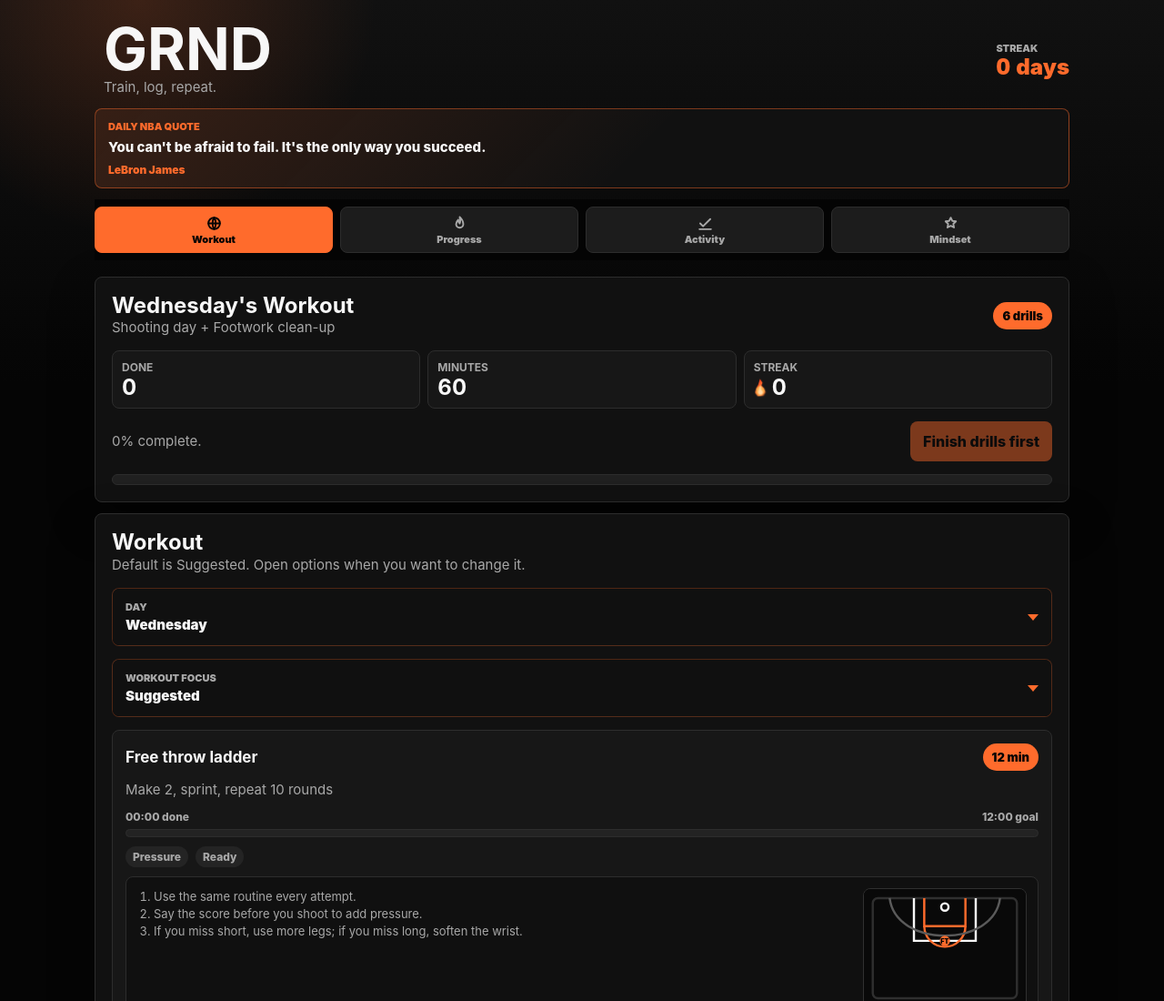
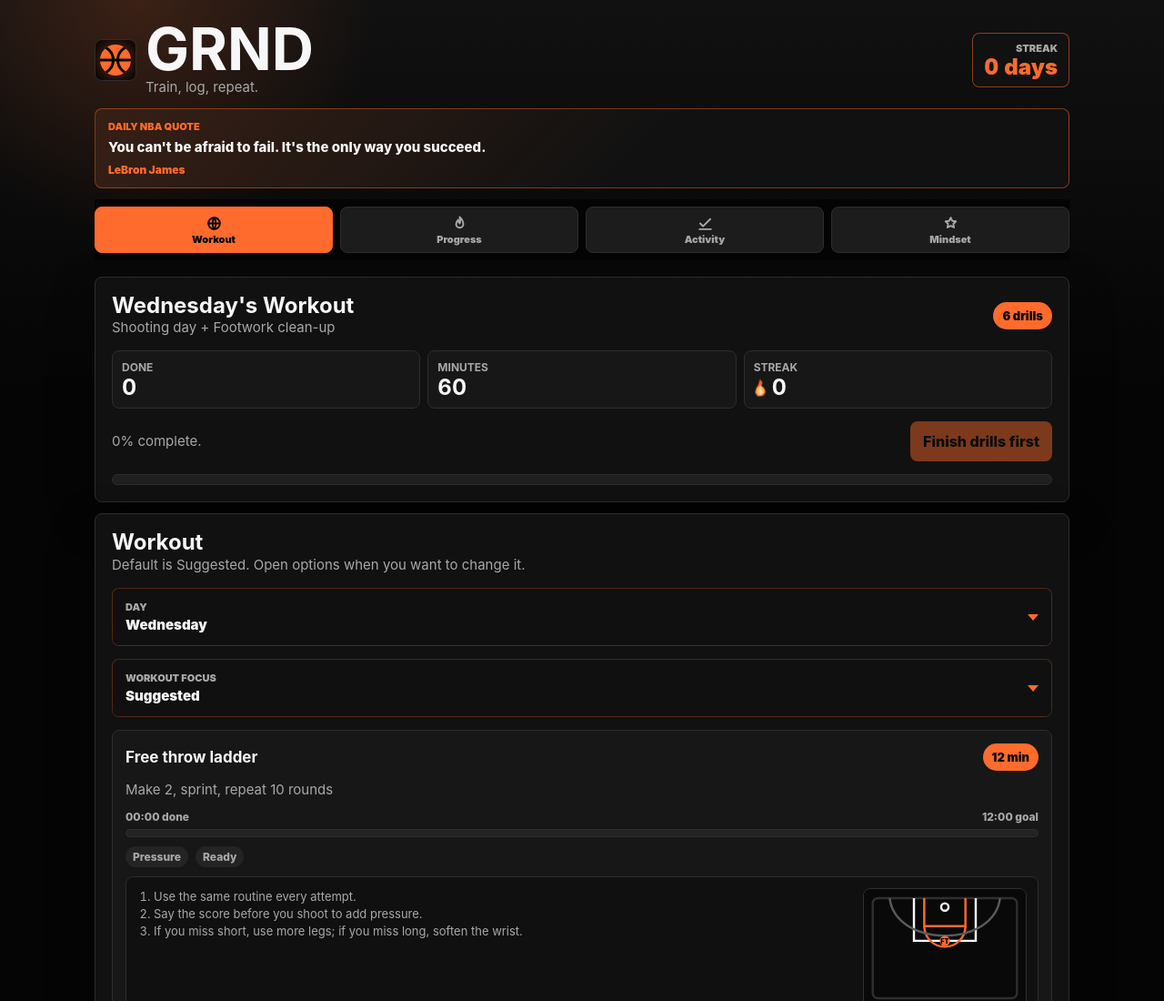
Before and after one commit to chrexddsfyh-ui/basketball, a plain HTML site: page index.html in a window 1280 px wide. Shown: the top 1100 px of the page at 91% size. Drawn offline with Linux system fonts and the light colour scheme.

Commit message:
Update index.html

```diff
--- a/index.html
+++ b/index.html
@@ -150,8 +150,6 @@
       transform: translateY(-50%);
     }
 
-    }
-
     .header-streak {
       min-width: 104px;
       padding: 9px 12px;
@@ -1048,7 +1046,7 @@
     <header class="app-head">
       <div class="brand-row">
         <div class="brand-mark">
-          <img src="./app-icon-512.png" alt="">
+          <span class="brand-logo" aria-hidden="true"><span class="logo-ball"><span class="logo-line"></span></span></span>
           <div>
             <h1>GRND</h1>
             <p>Train, log, repeat.</p>
```
Lines whose indentation alone changed are shown as unchanged.
